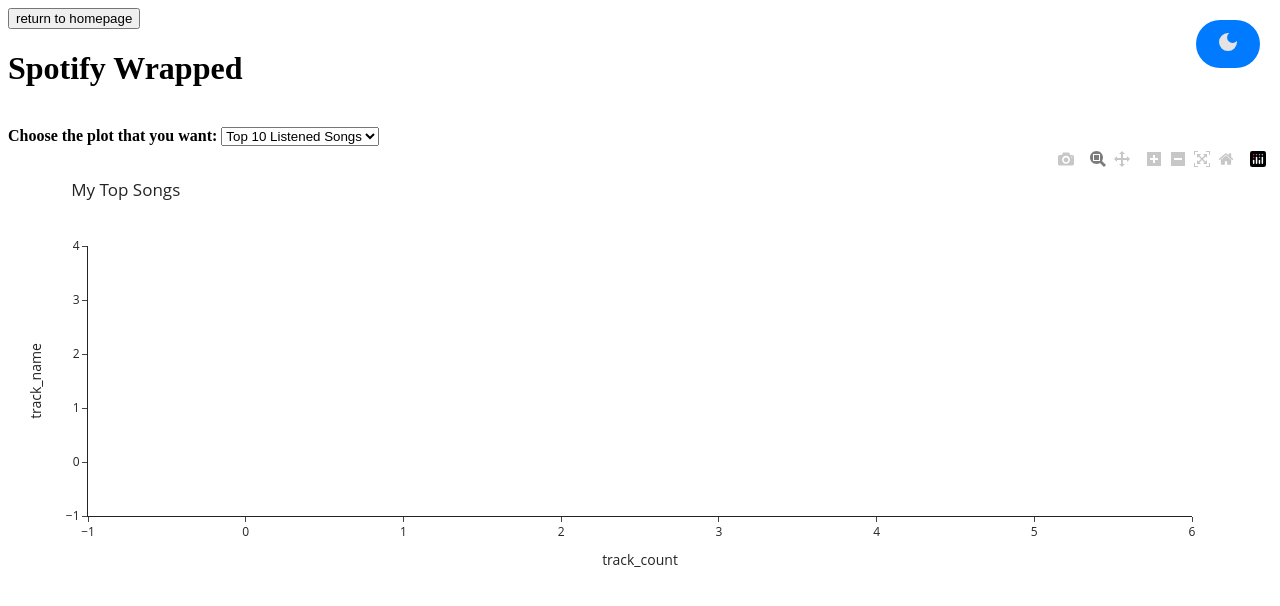
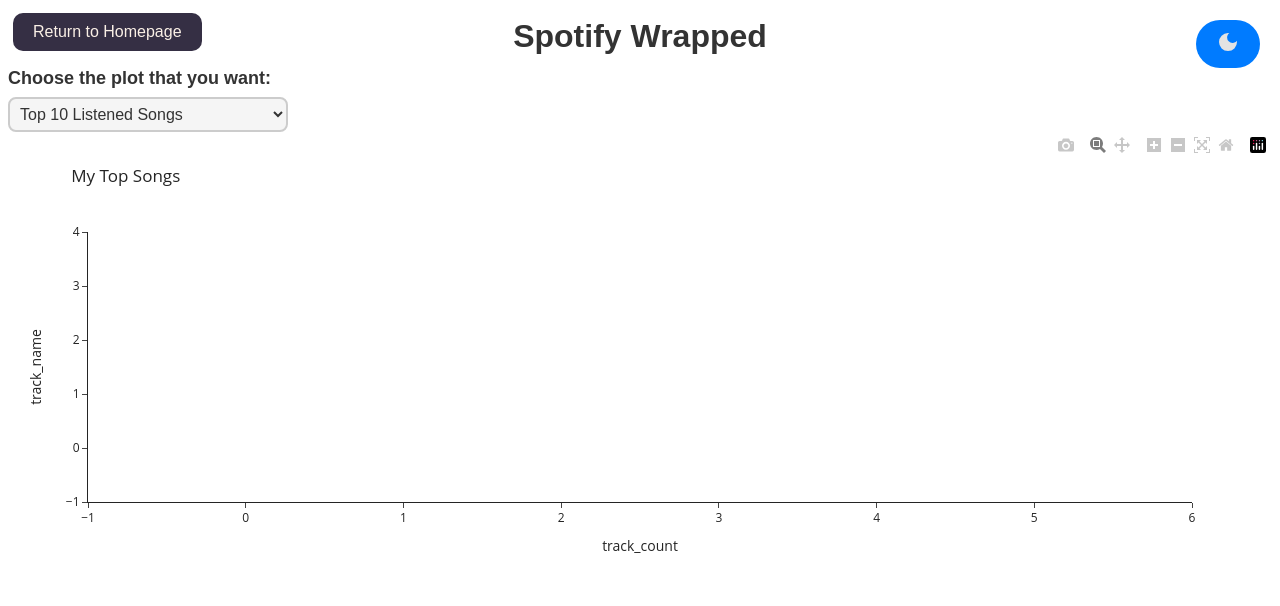
Before and after one commit to serefcann/spotify_api, a Flask app: page /analysis in a window 1280 px wide. Shown: the top 606 px of the page. Run offline with Flask 3, Linux system fonts and the light colour scheme; data that the repository does not hold is empty; some libraries are stand-ins or nearby versions.

Commit message:
front-end development

```diff
--- a/static/styles.css
+++ b/static/styles.css
@@ -1,13 +1,24 @@
 .hidden {
     display: none;
 }
+button {
+    padding: 10px 20px;
+    cursor: pointer;
+    border: none;
+    font-size: 16px;
+    border-radius: 10px;
+    background-color: #352F44;
+    color: #FAF0E6;
+}
+button:hover {
+    background-color: #282332;
+}
+
 .space {
     margin-right: 500px;
 }
-.dark-mode {
-    background-color: black;
-    color: white;
-}
+
+
 
 .top-right-button {
     position: fixed; /* Sayfa kaydırılsa bile sabit kalır */
@@ -26,3 +37,88 @@
 .top-right-button:hover {
     background-color: #0056b3; /* Buton rengi koyulaşır */
 }
+
+body {
+    font-family: 'Arial', sans-serif;
+    background-color: var(--bg-color);
+    color: var(--text-color);
+}
+
+/* Dark & Light Mode için değişkenler */
+:root {
+    --bg-color: #ffffff;
+    --text-color: #333;
+    --select-bg: #f5f5f5;
+    --select-hover: #e0e0e0;
+    --border-color: #ccc;
+}
+
+.dark-mode {
+    --bg-color: #121212;
+    --text-color: #ffffff;
+    --select-bg: #333;
+    --select-hover: #444;
+    --border-color: #555;
+}
+
+/* Label Stili */
+label {
+    font-size: 18px;
+    font-weight: bold;
+    margin-bottom: 8px;
+    display: block;
+}
+
+/* Select Box */
+#chart-type {
+    width: 100%;
+    max-width: 280px;
+    padding: 6px;
+    font-size: 16px;
+    border: 2px solid var(--border-color);
+    border-radius: 8px;
+    background-color: var(--select-bg);
+    color: var(--text-color);
+    outline: none;
+    transition: all 0.3s ease;
+    cursor: pointer;
+}
+
+/* Select Hover & Focus */
+#chart-type:hover, #chart-type:focus {
+    background-color: var(--select-hover);
+    border-color: var(--text-color);
+}
+
+/* Option Stilleri */
+#chart-type option {
+    padding: 10px;
+    font-size: 16px;
+}
+
+/* Container için stil */
+.header-container {
+    position: relative; /* Container'ı referans alanı yap */
+    width: 100%; /* Genişliği sayfa genişliği kadar yap */
+    height: 60px; /* Container yüksekliği */
+        }
+
+        /* Buton için stil */
+.header-container .return-homepage-button {
+    position: absolute; /* Butonu sabitler */
+    top: 5px; /* Üstten boşluk */
+    left: 5px; /* Soldan boşluk */
+    padding: 10px 20px;
+    font-size: 16px;
+    cursor: pointer;
+        }
+
+        /* Başlık için stil */
+.header-container .spotify-title {
+    position: absolute; /* Başlığı sabitler */
+    top: 10px; /* Üstten boşluk */
+    left: 50%; /* Sayfanın yatay ortasına yerleştir */
+    transform: translateX(-50%); /* Tam ortalamak için */
+    margin: 0; /* Varsayılan margin'i kaldır */
+    text-align: center; /* Metni ortala */
+        }
--- a/templates/analysis.html
+++ b/templates/analysis.html
@@ -10,10 +10,13 @@
     <script src="{{ url_for('static', filename='dark-mode.js') }}" defer></script>
 </head>
 <body>
-    <button onclick="returnHomepage()">return to homepage</button>
+
+    <div class="header-container">
+        <button class="return-homepage-button" onclick="returnHomepage()">Return to Homepage</button>
+        <h1 class="spotify-title">Spotify Wrapped</h1>
+    </div>
+
     <button id="theme-switch" onclick="toggleDarkMode()" class="top-right-button"><svg xmlns="http://www.w3.org/2000/svg" height="24px" viewBox="0 -960 960 960" width="24px" fill="#e3e3e3"><path d="M480-120q-150 0-255-105T120-480q0-150 105-255t255-105q14 0 27.5 1t26.5 3q-41 29-65.5 75.5T444-660q0 90 63 153t153 63q55 0 101-24.5t75-65.5q2 13 3 26.5t1 27.5q0 150-105 255T480-120Z"/></svg></button>
-    <h1>Spotify Wrapped</h1>
-    <br>
     <label for="chart-type"><b>Choose the plot that you want: </b></label>
     <select name="chart-type" id="chart-type">
         <option value="songs">Top 10 Listened Songs</option>
--- a/track_visualization.py
+++ b/track_visualization.py
@@ -9,12 +9,14 @@ import os
 from dotenv import load_dotenv
 import json
 
+
 class visual():
     def __init__(self):
         load_dotenv("C:\\Users\\şerefcanmemiş\\Documents\\Projects\\spoti\\.env")
         self.PASSWORD = os.getenv("PASSWORD")
         self.conn = self.connect_db()
         self.mycursor = self.conn.cursor()
+        self.color_list = ['#ffffff','#f9dfed','#f1bef4','#c19eee','#7e87e8','#5eaee2','#3dddc8','#1dd75e']
 
 
     def connect_db(self):
@@ -60,7 +62,7 @@ class visual():
         fig = px.bar(df, x='track_count', y='track_name', orientation='h',
                     title="My Top Songs",
                     text_auto=True, color='track_count',
-                    color_continuous_scale='Plasma',
+                    color_continuous_scale='magma',
                     template="simple_white",
                     category_orders={"track_name": df.sort_values("track_count", ascending=False)["track_name"].tolist()})
 
```
Also changed, not shown: templates/index.html (+11 -5 lines), README.md.
